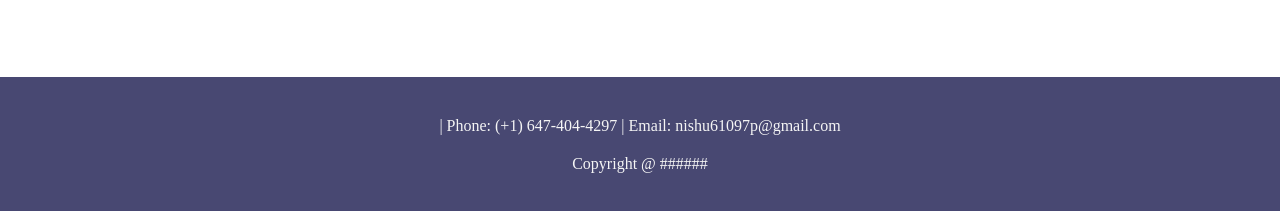
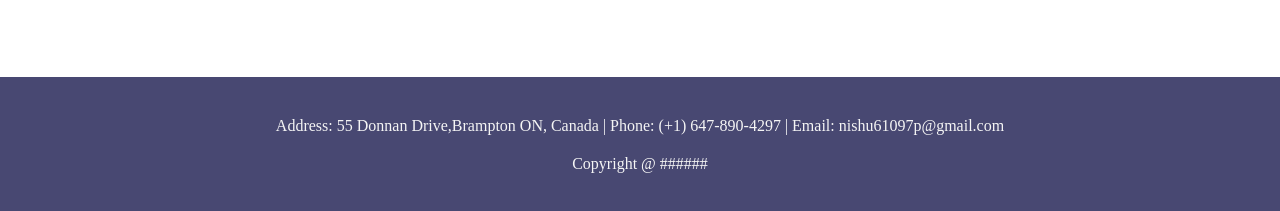
Before and after one commit to nishudp/Adventure-WebSite-Responsive-, a plain HTML site: page index.html in a window 1280 px wide. Shown: the part 2778-2989 px from the top of the page. Drawn offline with Linux system fonts and the light colour scheme.

Commit message:
first commit

```diff
--- a/index.html
+++ b/index.html
@@ -85,7 +85,7 @@
         </section>
 
         <section class="footer">
-            <p> | Phone: (+1) 647-404-4297 | Email: nishu61097p@gmail.com</p>
+            <p> Address: 55 Donnan Drive,Brampton ON, Canada | Phone: (+1) 647-890-4297 | Email: nishu61097p@gmail.com</p>
             <p> Copyright @ ###### </p>
         </section>
 
```
